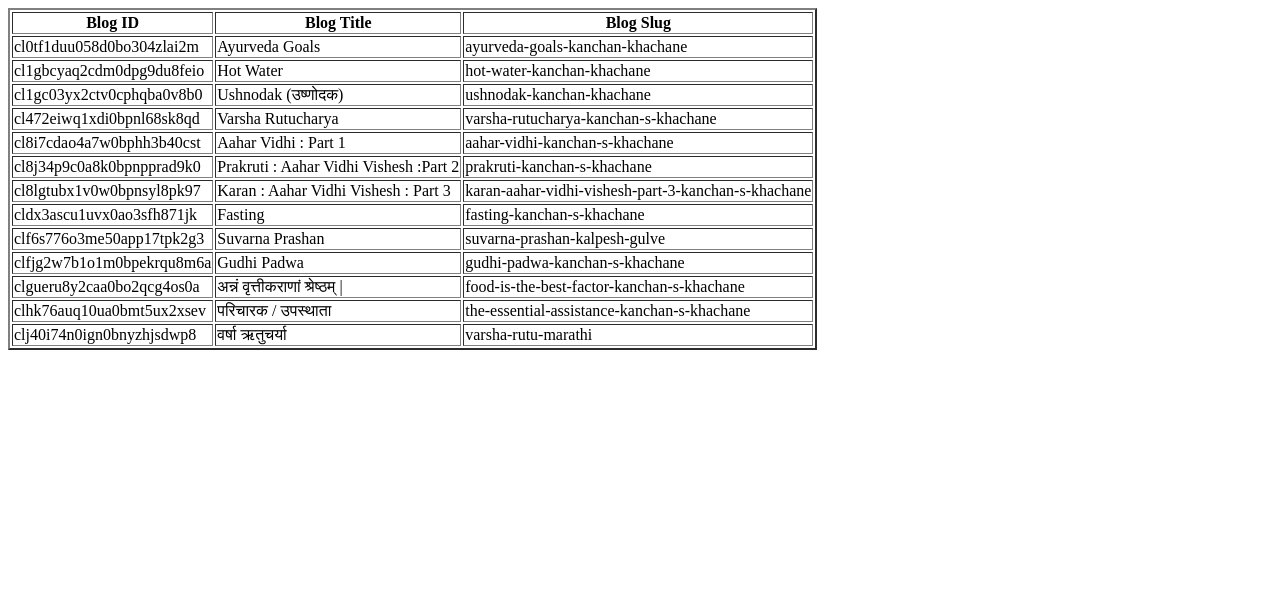
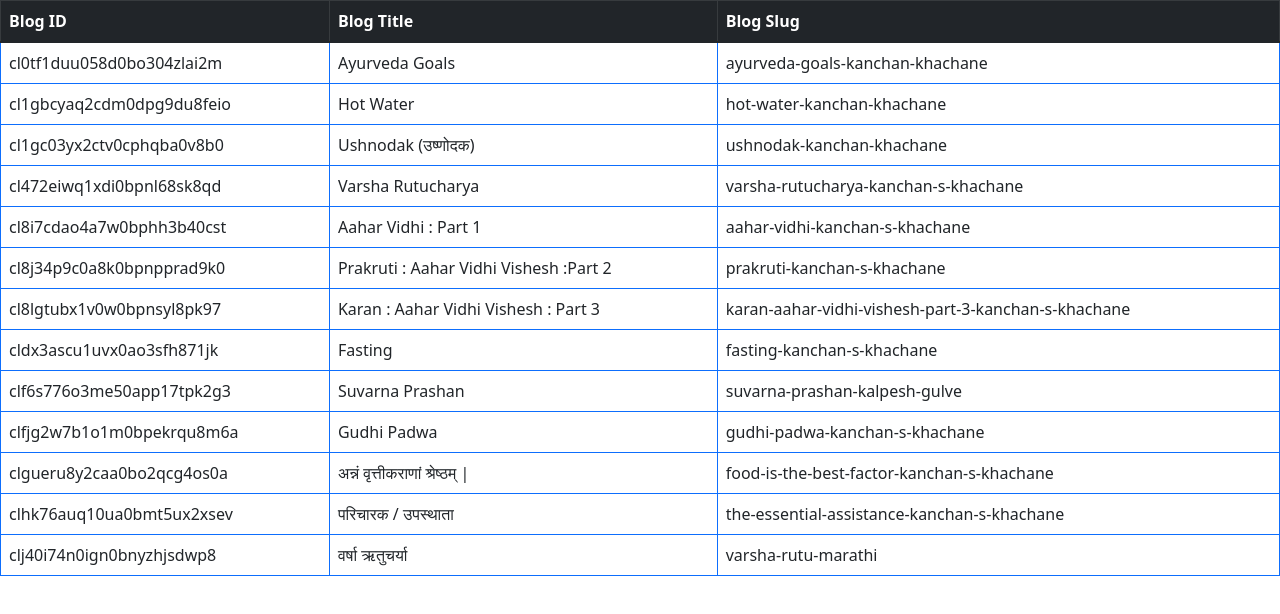
Before and after one commit to ayurvati-chikitsalay/ayurvati_2.0, a plain HTML site: page docs/index.html in a window 1280 px wide. Drawn offline with nearby package versions, Linux system fonts and the light colour scheme.

Commit message:
html with bootstrap

```diff
--- a/docs/index.html
+++ b/docs/index.html
@@ -1,16 +1,21 @@
 <!DOCTYPE html>
 <html lang="en">
 <head>
-    <meta charset="UTF-8">
-    <title>Home</title>
+    <meta charset="utf-8">
+    <meta name="viewport" content="width=device-width, initial-scale=1">
+    <title>Ayurvati</title>
+    <link href="https://cdn.jsdelivr.net/npm/bootstrap@5.2.3/dist/css/bootstrap.min.css" rel="stylesheet" integrity="sha384-rbsA2VBKQhggwzxH7pPCaAqO46MgnOM80zW1RWuH61DGLwZJEdK2Kadq2F9CUG65" crossorigin="anonymous">
 </head>
 <body>
-    <table border="2">
+    <table class="table table-hover table-bordered border-primary">
+    <thead class="table-dark">
     <tr>
-        <th>Blog ID</th>
-        <th>Blog Title</th>
-        <th>Blog Slug</th>
+        <th scope="col">Blog ID</th>
+        <th scope="col">Blog Title</th>
+        <th scope="col">Blog Slug</th>
     </tr>
+    </thead>
+    <tbody class="table-group-divider">
         <tr>
             <td>cl0tf1duu058d0bo304zlai2m</td>
             <td>Ayurveda Goals</td>
@@ -76,6 +81,8 @@
             <td>वर्षा ऋतुचर्या</td>
             <td>varsha-rutu-marathi</td>
         </tr>
+    </tbody>
     </table>
+    <script src="https://cdn.jsdelivr.net/npm/bootstrap@5.2.3/dist/js/bootstrap.bundle.min.js" integrity="sha384-kenU1KFdBIe4zVF0s0G1M5b4hcpxyD9F7jL+jjXkk+Q2h455rYXK/7HAuoJl+0I4" crossorigin="anonymous"></script>
 </body>
 </html>
```
